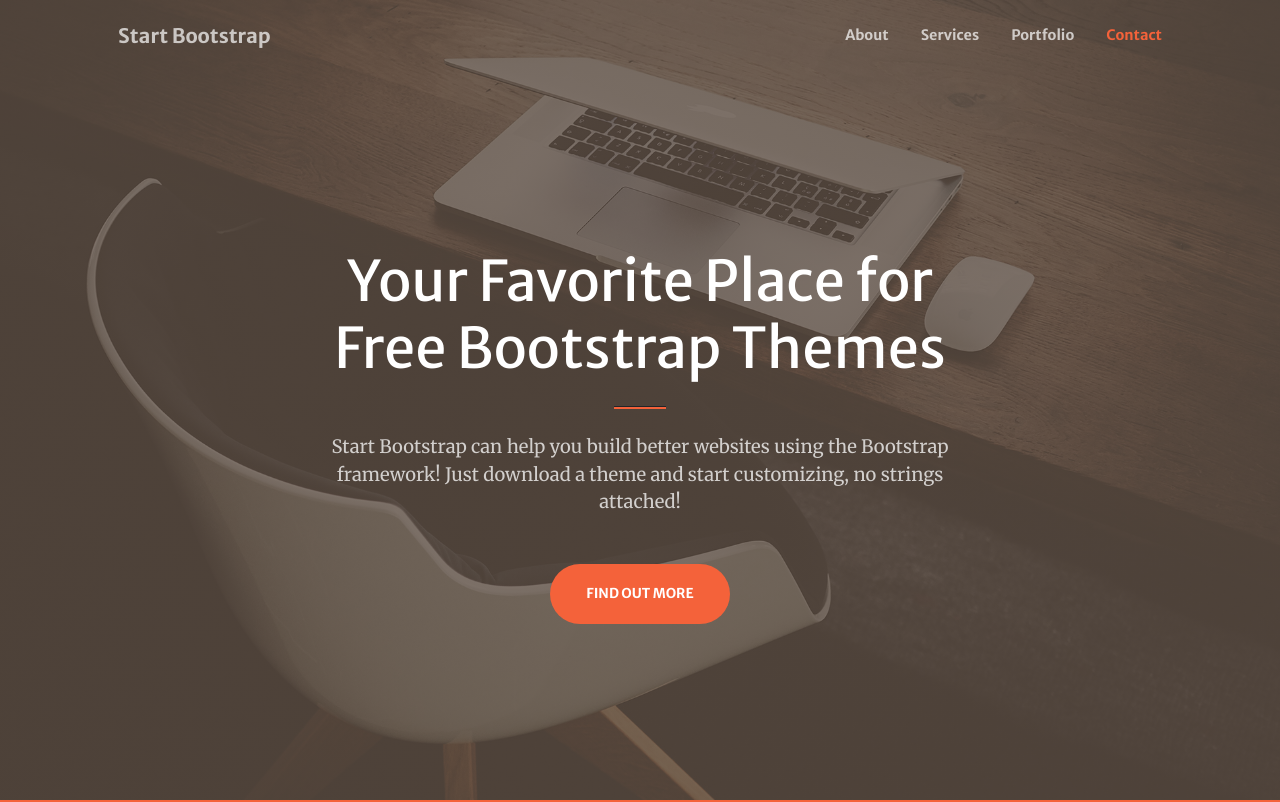
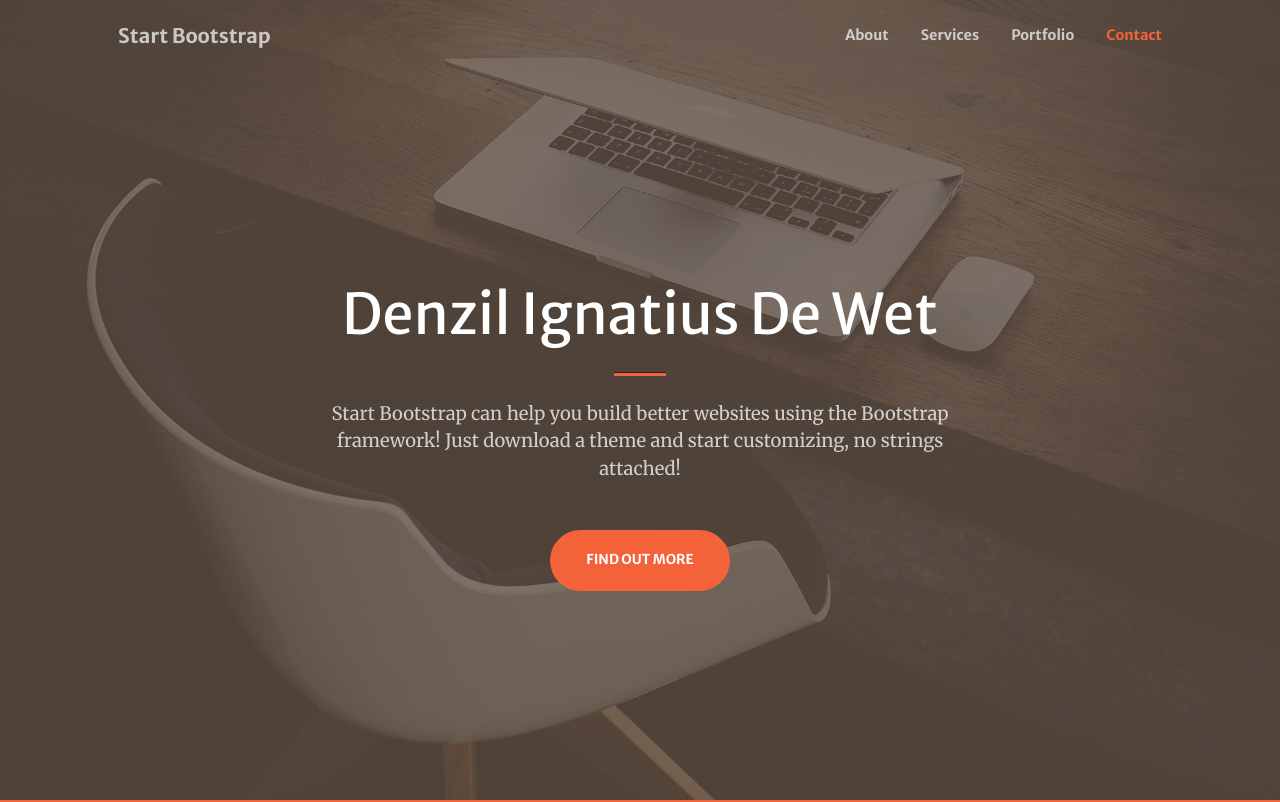
Before and after one commit to denzildewet3-rgb/Denzil_Portfolio, a plain HTML site: page index.html in a window 1280 px wide. Shown: the top 802 px of the page. Drawn offline with nearby package versions, Linux system fonts and the light colour scheme; some packages are replaced by stand-ins of ours; a script that the page names is missing.

Commit message:
Add files via upload

```diff
--- a/index.html
+++ b/index.html
@@ -5,7 +5,7 @@
         <meta name="viewport" content="width=device-width, initial-scale=1, shrink-to-fit=no" />
         <meta name="description" content="" />
         <meta name="author" content="" />
-        <title>Creative - Start Bootstrap Theme</title>
+        <title>Denzil - Portfolio - js</title>
         <!-- Favicon-->
         <link rel="icon" type="image/x-icon" href="assets/favicon.ico" />
         <!-- Bootstrap Icons-->
@@ -39,7 +39,7 @@
             <div class="container px-4 px-lg-5 h-100">
                 <div class="row gx-4 gx-lg-5 h-100 align-items-center justify-content-center text-center">
                     <div class="col-lg-8 align-self-end">
-                        <h1 class="text-white font-weight-bold">Your Favorite Place for Free Bootstrap Themes</h1>
+                        <h1 class="text-white font-weight-bold">Denzil Ignatius De Wet</h1>
                         <hr class="divider" />
                     </div>
                     <div class="col-lg-8 align-self-baseline">
```
